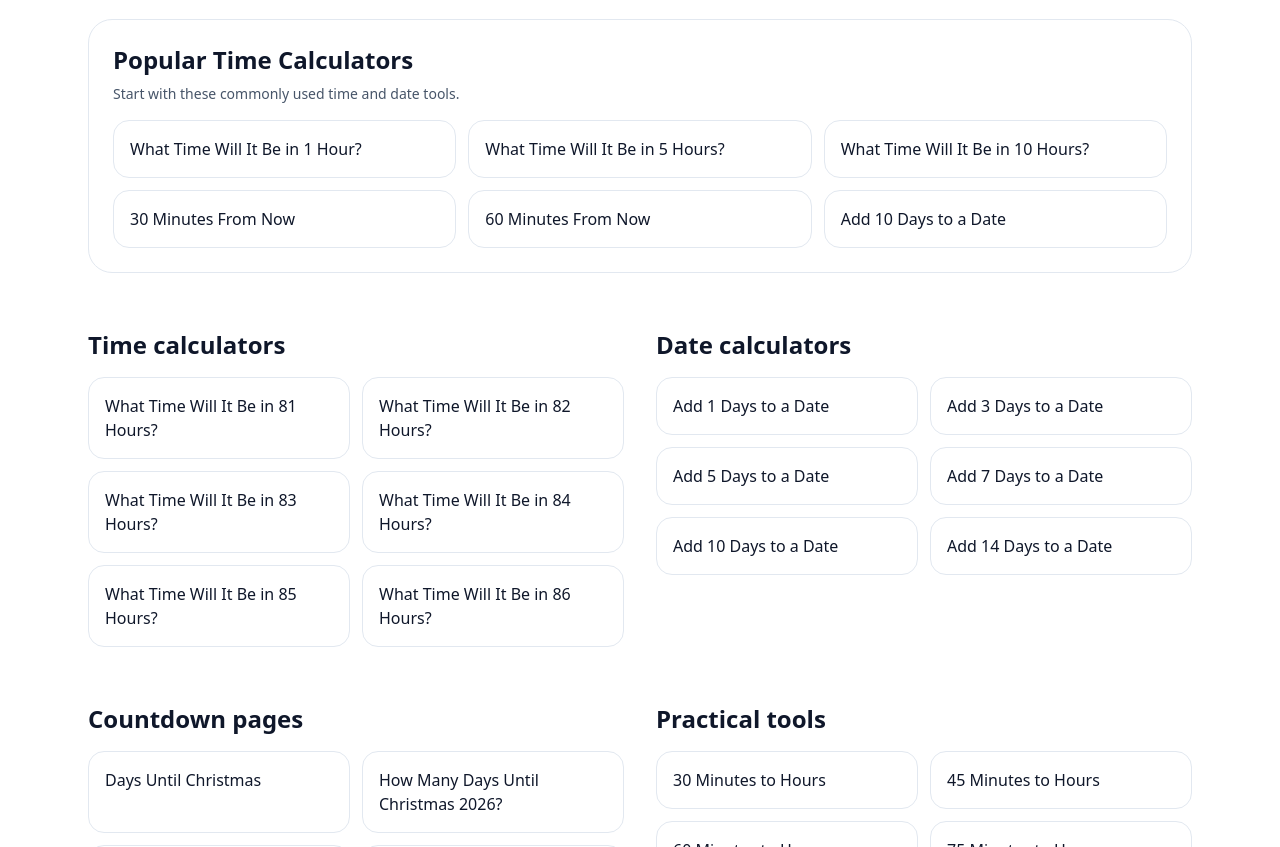
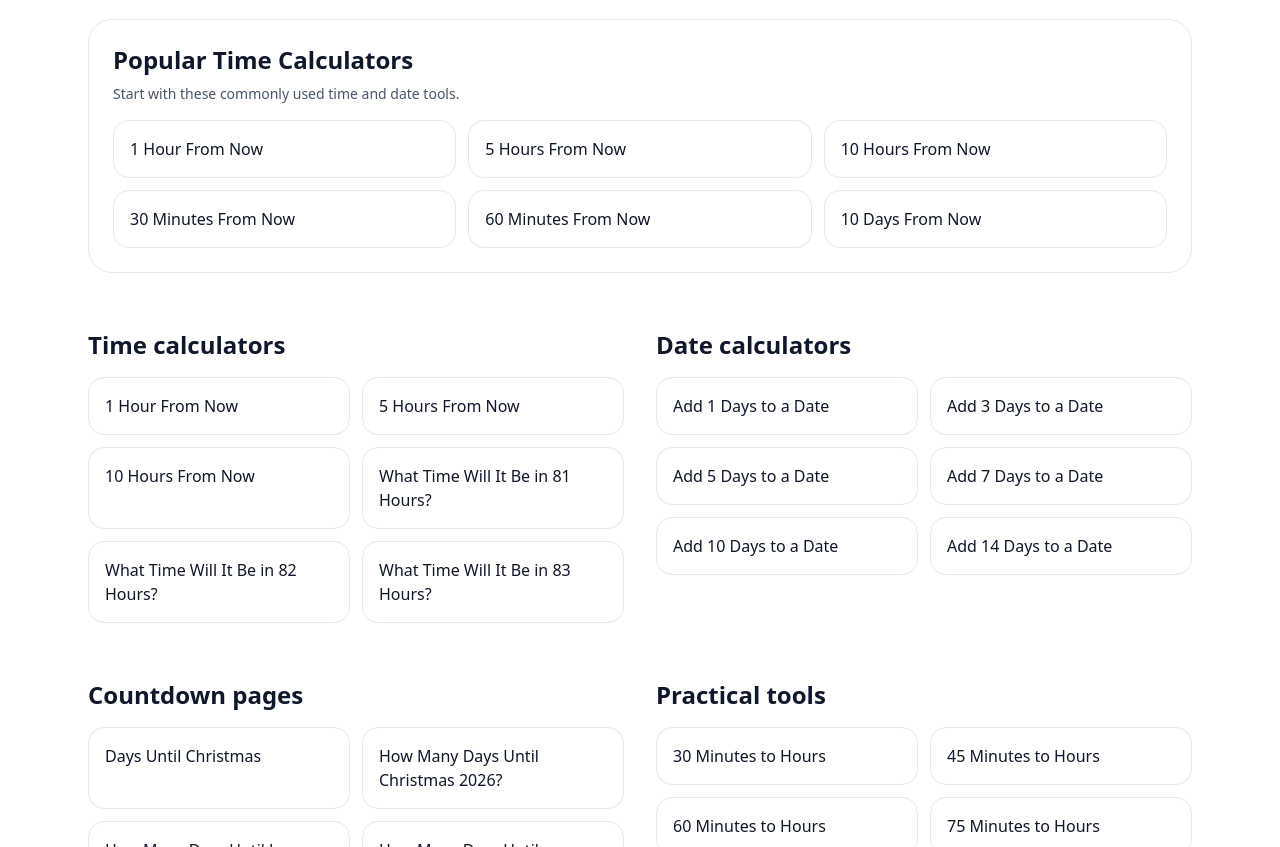
Before and after one commit to Texasguy817/datetimecalchub, a Next.js app: page / in a window 1280 px wide. Shown: the part 1400-2247 px from the top of the page. Built offline with nearby package versions, Linux system fonts and the light colour scheme.

Commit message:
Add files via upload

```diff
--- a/app/page.tsx
+++ b/app/page.tsx
@@ -57,12 +57,12 @@ export default function HomePage() {
             <h2 className="text-2xl font-bold">Popular Time Calculators</h2>
             <p className="mt-2 text-sm text-slate-600">Start with these commonly used time and date tools.</p>
             <div className="mt-4 grid gap-3 sm:grid-cols-2 lg:grid-cols-3">
-              <Link className="rounded-2xl border border-slate-200 p-4 hover:bg-slate-50" href="/what-time-will-it-be-in-1-hour">What Time Will It Be in 1 Hour?</Link>
-              <Link className="rounded-2xl border border-slate-200 p-4 hover:bg-slate-50" href="/what-time-will-it-be-in-5-hours">What Time Will It Be in 5 Hours?</Link>
-              <Link className="rounded-2xl border border-slate-200 p-4 hover:bg-slate-50" href="/what-time-will-it-be-in-10-hours">What Time Will It Be in 10 Hours?</Link>
+              <Link className="rounded-2xl border border-slate-200 p-4 hover:bg-slate-50" href="/1-hours-from-now">1 Hour From Now</Link>
+              <Link className="rounded-2xl border border-slate-200 p-4 hover:bg-slate-50" href="/5-hours-from-now">5 Hours From Now</Link>
+              <Link className="rounded-2xl border border-slate-200 p-4 hover:bg-slate-50" href="/10-hours-from-now">10 Hours From Now</Link>
               <Link className="rounded-2xl border border-slate-200 p-4 hover:bg-slate-50" href="/30-minutes-from-now">30 Minutes From Now</Link>
               <Link className="rounded-2xl border border-slate-200 p-4 hover:bg-slate-50" href="/60-minutes-from-now">60 Minutes From Now</Link>
-              <Link className="rounded-2xl border border-slate-200 p-4 hover:bg-slate-50" href="/add-10-days-to-date">Add 10 Days to a Date</Link>
+              <Link className="rounded-2xl border border-slate-200 p-4 hover:bg-slate-50" href="/10-days-from-now">10 Days From Now</Link>
             </div>
           </section>
 
--- a/data/toolPages.ts
+++ b/data/toolPages.ts
@@ -3251,7 +3251,57 @@ const EXPANSION_100_PAGES: ToolPageConfig[] = Array.from({ length: 100 }, (_, i)
     ],
   };
 });
+
+const HOMEPAGE_ALIAS_PAGES: ToolPageConfig[] = [
+  {
+    slug: "1-hours-from-now",
+    title: "1 Hour From Now",
+    description: "Find out what time it will be 1 hour from now with this quick time calculator.",
+    keyword: "1 hour from now",
+    category: "time",
+    mode: "futureHours",
+    value: 1,
+    related: [
+      { title: "5 Hours From Now", href: "/5-hours-from-now" },
+      { title: "10 Hours From Now", href: "/10-hours-from-now" },
+      { title: "30 Minutes From Now", href: "/30-minutes-from-now" },
+    ],
+    faq: numericFaq("What time is 1 hour from now?", "This page adds 1 hour to the current local time and shows the result instantly."),
+  },
+  {
+    slug: "5-hours-from-now",
+    title: "5 Hours From Now",
+    description: "Find out what time it will be 5 hours from now with this quick time calculator.",
+    keyword: "5 hours from now",
+    category: "time",
+    mode: "futureHours",
+    value: 5,
+    related: [
+      { title: "1 Hour From Now", href: "/1-hours-from-now" },
+      { title: "10 Hours From Now", href: "/10-hours-from-now" },
+      { title: "60 Minutes From Now", href: "/60-minutes-from-now" },
+    ],
+    faq: numericFaq("What time is 5 hours from now?", "This page adds 5 hours to the current local time and shows the result instantly."),
+  },
+  {
+    slug: "10-hours-from-now",
+    title: "10 Hours From Now",
+    description: "Find out what time it will be 10 hours from now with this quick time calculator.",
+    keyword: "10 hours from now",
+    category: "time",
+    mode: "futureHours",
+    value: 10,
+    related: [
+      { title: "1 Hour From Now", href: "/1-hours-from-now" },
+      { title: "5 Hours From Now", href: "/5-hours-from-now" },
+      { title: "60 Minutes From Now", href: "/60-minutes-from-now" },
+    ],
+    faq: numericFaq("What time is 10 hours from now?", "This page adds 10 hours to the current local time and shows the result instantly."),
+  },
+];
+
 export const TOOL_PAGES = [
+  ...HOMEPAGE_ALIAS_PAGES,
   ...EXPANSION_100_PAGES,
   ...NEXT_FIFTY_SEO_PAGES,
   ...FIRST_TEN_SEO_PAGES,
```
